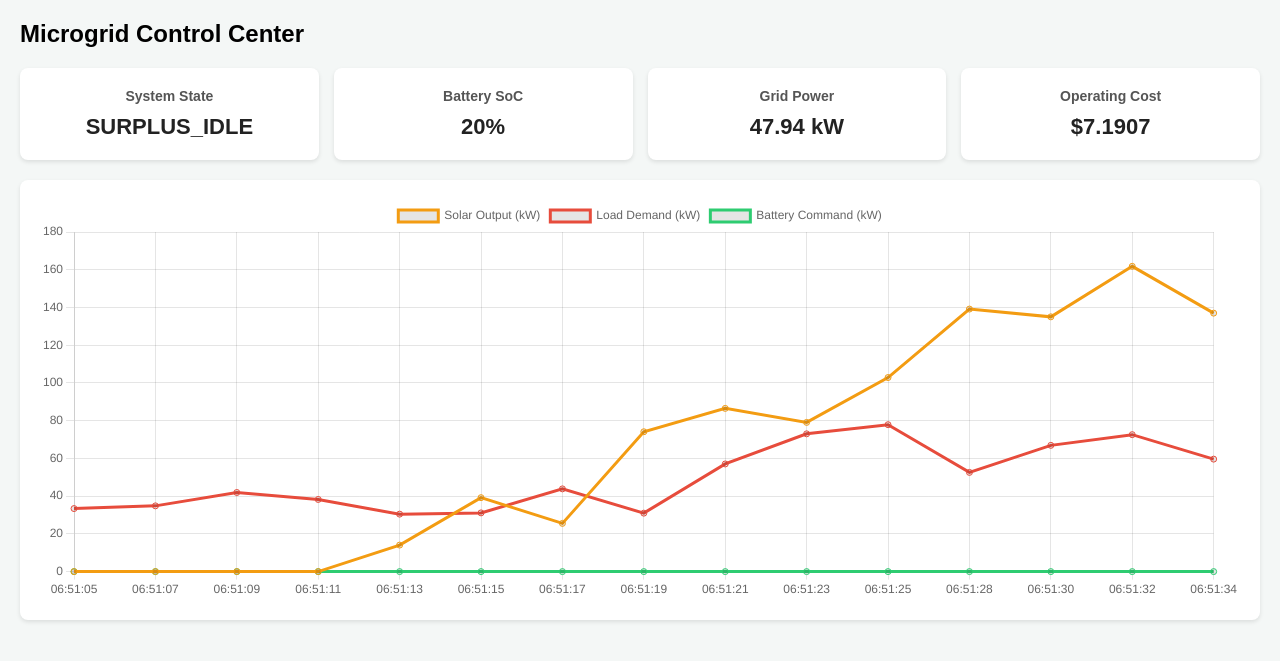
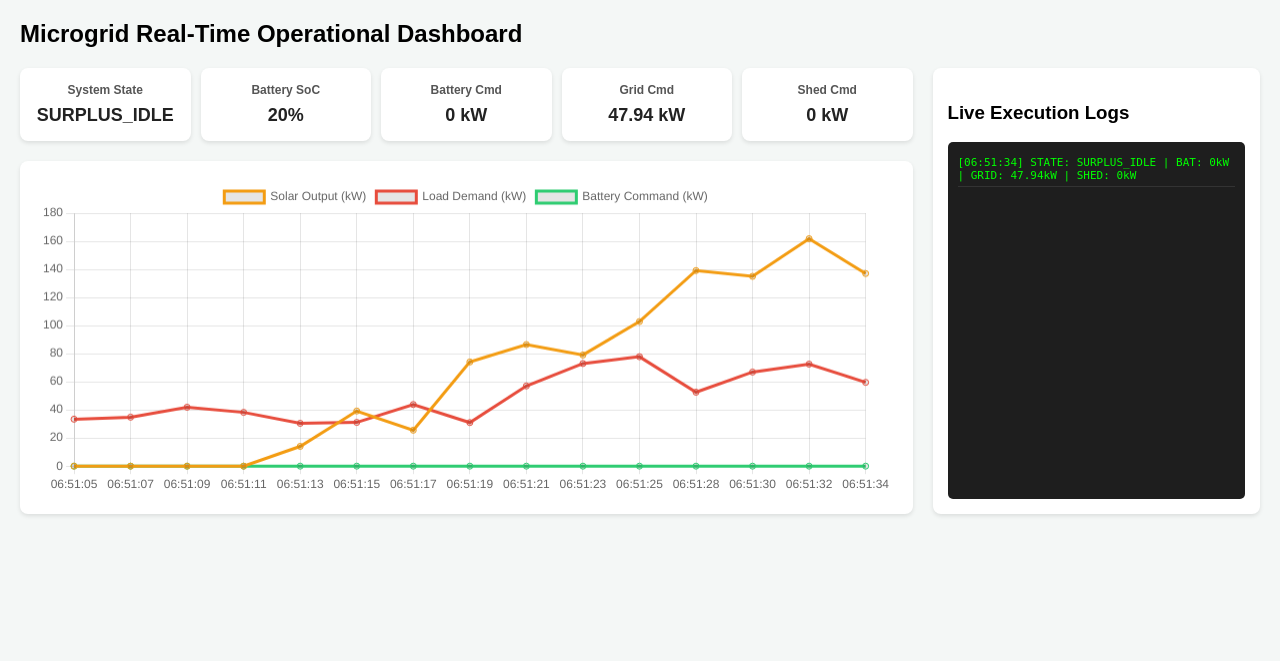
Before and after one commit to shivani406/microgrid, a Flask app: page / in a window 1280 px wide. Shown: the top 661 px of the page. Run offline with Flask 3, Linux system fonts and the light colour scheme; data comes from the database, SQL or seed files in the repository; both versions use the stored data as it was after the commit.

Commit message:
added live-logs to dashboard + solar energy peaks for battery charging

```diff
--- a/frontend/templates/index.html
+++ b/frontend/templates/index.html
@@ -3,72 +3,99 @@
 <head>
     <meta charset="UTF-8">
     <meta name="viewport" content="width=device-width, initial-scale=1.0">
-    <title>Microgrid Energy Management Dashboard</title>
+    <title>Microgrid Control Center</title>
     <script src="https://cdn.jsdelivr.net/npm/chart.js"></script>
     <style>
         body { font-family: Arial, sans-serif; background-color: #f4f7f6; margin: 20px; }
-        .grid { display: grid; grid-template-columns: repeat(4, 1fr); gap: 15px; margin-bottom: 20px; }
-        .card { background: white; padding: 20px; border-radius: 8px; box-shadow: 0 2px 4px rgba(0,0,0,0.1); text-align: center; }
-        .card h3 { margin: 0; color: #555; font-size: 14px; }
-        .card p { margin: 10px 0 0; font-size: 22px; font-weight: bold; color: #222; }
-        .chart-container { background: white; padding: 20px; border-radius: 8px; box-shadow: 0 2px 4px rgba(0,0,0,0.1); }
+        .dashboard_wrapper { display: flex; gap: 20px; }
+        .main_panel { flex: 3; }
+        .side_panel { flex: 1; background: #ffffff; padding: 15px; border-radius: 8px; box-shadow: 0 2px 4px rgba(0,0,0,0.1); max-height: 80vh; display: flex; flex-direction: column; }
+        .cards_grid { display: grid; grid-template-columns: repeat(5, 1fr); gap: 10px; margin-bottom: 20px; }
+        .card { background: white; padding: 15px; border-radius: 8px; box-shadow: 0 2px 4px rgba(0,0,0,0.1); text-align: center; }
+        .card h3 { margin: 0; color: #555; font-size: 12px; }
+        .card p { margin: 8px 0 0; font-size: 18px; font-weight: bold; color: #222; }
+        .chart_container { background: white; padding: 20px; border-radius: 8px; box-shadow: 0 2px 4px rgba(0,0,0,0.1); }
+        .logs_stream { overflow-y: auto; flex-grow: 1; font-family: monospace; font-size: 11px; background: #1e1e1e; color: #00ff00; padding: 10px; border-radius: 5px; }
+        .log_entry { border-bottom: 1px solid #333; padding: 4px 0; }
     </style>
 </head>
 <body>
-    <h2>Microgrid Control Center</h2>
-    <div class="grid">
-        <div class="card"><h3>System State</h3><p id="system-state">--</p></div>
-        <div class="card"><h3>Battery SoC</h3><p id="battery-soc">--%</p></div>
-        <div class="card"><h3>Grid Power</h3><p id="grid-power">-- kW</p></div>
-        <div class="card"><h3>Operating Cost</h3><p id="opt-cost">$--</p></div>
-    </div>
-    <div class="chart-container">
-        <canvas id="telemetryChart" height="100"></canvas>
+    <h2>Microgrid Real-Time Operational Dashboard</h2>
+    <div class="dashboard_wrapper">
+        <div class="main_panel">
+            <div class="cards_grid">
+                <div class="card"><h3>System State</h3><p id="system_state">--</p></div>
+                <div class="card"><h3>Battery SoC</h3><p id="battery_soc">--%</p></div>
+                <div class="card"><h3>Battery Cmd</h3><p id="battery_cmd_kw">-- kW</p></div>
+                <div class="card"><h3>Grid Cmd</h3><p id="grid_cmd_kw">-- kW</p></div>
+                <div class="card"><h3>Shed Cmd</h3><p id="shed_cmd_kw">-- kW</p></div>
+            </div>
+            <div class="chart_container">
+                <canvas id="telemetry_chart" height="110"></canvas>
+            </div>
+        </div>
+        <div class="side_panel">
+            <h3>Live Execution Logs</h3>
+            <div id="logs_stream" class="logs_stream"></div>
+        </div>
     </div>
 
     <script>
-        let chart;
-        async function updateDashboard() {
-            const res = await fetch('/api/status');
-            const data = await res.json();
-            if (!data.id) return;
+        let telemetry_chart;
+        let last_logged_id = null;
 
-            document.getElementById('system-state').innerText = data.system_state;
-            document.getElementById('battery-soc').innerText = data.battery_soc + '%';
-            document.getElementById('grid-power').innerText = data.grid_cmd_kw + ' kW';
-            document.getElementById('opt-cost').innerText = '$' + data.optimization_cost;
+        async function update_dashboard() {
+            const status_response = await fetch('/api/status');
+            const status_data = await status_response.json();
+            if (!status_data.id) return;
 
-            const histRes = await fetch('/api/history?limit=15');
-            const histData = (await histRes.json()).reverse();
+            document.getElementById('system_state').innerText = status_data.system_state;
+            document.getElementById('battery_soc').innerText = status_data.battery_soc + '%';
+            document.getElementById('battery_cmd_kw').innerText = status_data.battery_cmd_kw + ' kW';
+            document.getElementById('grid_cmd_kw').innerText = status_data.grid_cmd_kw + ' kW';
+            document.getElementById('shed_cmd_kw').innerText = status_data.shed_cmd_kw + ' kW';
 
-            const labels = histData.map(d => d.timestamp.split(' ')[1]);
-            const solar = histData.map(d => d.solar_kw);
-            const load = histData.map(d => d.load_kw);
-            const battery = histData.map(d => d.battery_cmd_kw);
+            const history_response = await fetch('/api/history?limit=15');
+            const history_data = (await history_response.json()).reverse();
 
-            if (!chart) {
-                const ctx = document.getElementById('telemetryChart').getContext('2d');
-                chart = new Chart(ctx, {
+            const chart_labels = history_data.map(item => item.timestamp.split(' ')[1]);
+            const solar_values = history_data.map(item => item.solar_kw);
+            const load_values = history_data.map(item => item.load_kw);
+            const battery_values = history_data.map(item => item.battery_cmd_kw);
+
+            if (!telemetry_chart) {
+                const chart_context = document.getElementById('telemetry_chart').getContext('2d');
+                telemetry_chart = new Chart(chart_context, {
                     type: 'line',
                     data: {
-                        labels: labels,
+                        labels: chart_labels,
                         datasets: [
-                            { label: 'Solar Output (kW)', data: solar, borderColor: '#f39c12', fill: false },
-                            { label: 'Load Demand (kW)', data: load, borderColor: '#e74c3c', fill: false },
-                            { label: 'Battery Command (kW)', data: battery, borderColor: '#2ecc71', fill: false }
+                            { label: 'Solar Output (kW)', data: solar_values, borderColor: '#f39c12', fill: false },
+                            { label: 'Load Demand (kW)', data: load_values, borderColor: '#e74c3c', fill: false },
+                            { label: 'Battery Command (kW)', data: battery_values, borderColor: '#2ecc71', fill: false }
                         ]
                     }
                 });
             } else {
-                chart.data.labels = labels;
-                chart.data.datasets[0].data = solar;
-                chart.data.datasets[1].data = load;
-                chart.data.datasets[2].data = battery;
-                chart.update();
+                telemetry_chart.data.labels = chart_labels;
+                telemetry_chart.data.datasets[0].data = solar_values;
+                telemetry_chart.data.datasets[1].data = load_values;
+                telemetry_chart.data.datasets[2].data = battery_values;
+                telemetry_chart.update();
+            }
+
+            if (status_data.id !== last_logged_id) {
+                last_logged_id = status_data.id;
+                const logs_container = document.getElementById('logs_stream');
+                const new_entry = document.createElement('div');
+                new_entry.className = 'log_entry';
+                new_entry.innerText = `[${status_data.timestamp.split(' ')[1]}] STATE: ${status_data.system_state} | BAT: ${status_data.battery_cmd_kw}kW | GRID: ${status_data.grid_cmd_kw}kW | SHED: ${status_data.shed_cmd_kw}kW`;
+                logs_container.insertBefore(new_entry, logs_container.firstChild);
             }
         }
-        setInterval(updateDashboard, 2000);
-        updateDashboard();
+
+        setInterval(update_dashboard, 2000);
+        update_dashboard();
     </script>
 </body>
 </html>
```
Also changed, not shown: scripts/simulate.py (+29 -21 lines), data/microgrid.db.
